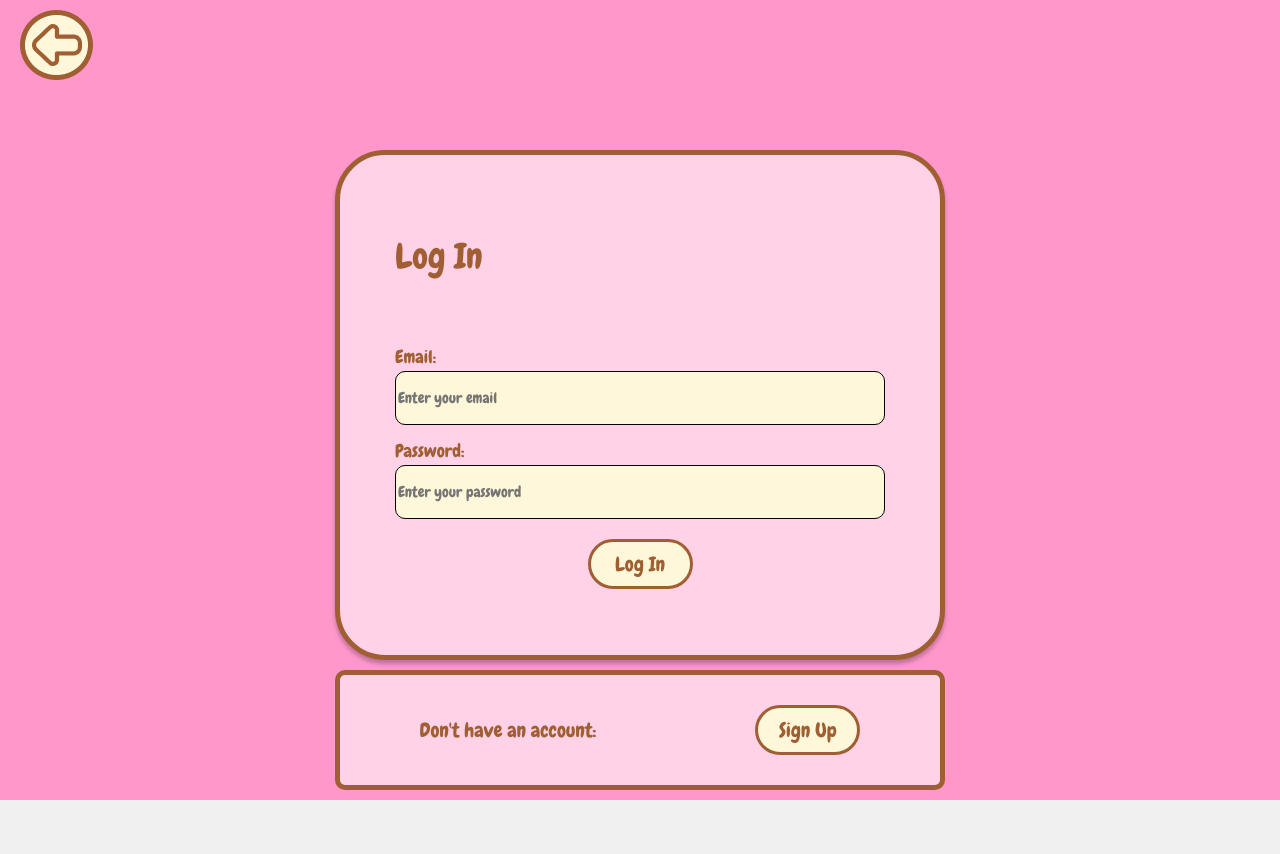
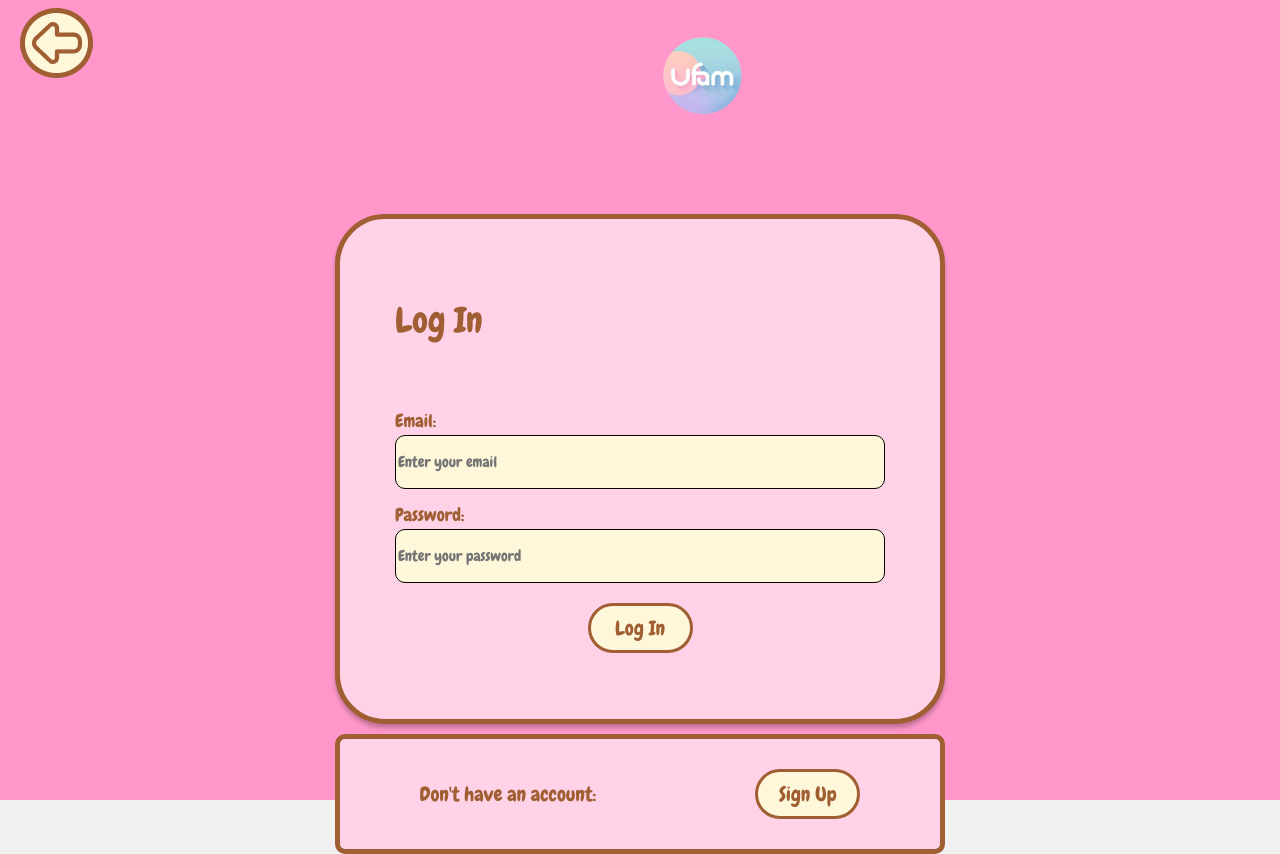
Before and after one commit to Famblablap/uFam_front, a React (Vite) app: page /login in a window 1280 px wide. Before the commit the page ends 800 px from the top, so only its background shows below. Built offline with nearby package versions, Linux system fonts and the light colour scheme.

Commit message:
logo en el login

```diff
--- a/src/Pages/Login/Login.css
+++ b/src/Pages/Login/Login.css
@@ -115,6 +115,7 @@
     width: 73px;
     height: 70px;
     padding: 10px;
+    margin-right: 41%;
 }
 
 .arrowButtonLogin:hover {
@@ -135,7 +136,8 @@
     color: #ed1f29;
 }
 
-.linkArrowButtonLogin {
-    width: 100px;
-    height: 100px;
+.arrowLogoLogin{
+    display: flex;
+    flex-direction: row;
+
 }
--- a/src/Pages/Login/Login.jsx
+++ b/src/Pages/Login/Login.jsx
@@ -4,6 +4,7 @@ import "../Login/Login.css"
 import arrowButtonLogin from "../../assets/img/back_login.png"
 import { Link } from 'react-router-dom'
 import { login } from "../../Services/auth"
+import { NavLink } from "react-router-dom";
 
 
 
@@ -37,11 +38,21 @@ function Login() {
   return (
     <>
       <div className="containerLogin">
-        <Link to="/">
-            <div className="arrowButtonLogin">
+        <div className="arrowLogoLogin">
+          <div className="arrowButtonLogin">
+            <Link to="/">
               <img src={arrowButtonLogin} />
-            </div>
-        </Link>
+            </Link>
+          </div>
+
+          <NavLink to="/">
+            <img
+              src="src/assets/img/u__1_-removebg-preview.png"
+              atl="uFam_logo"
+              style={{ width: "150px", height: "150px", borderRadius: "10px" }}
+            />
+          </NavLink>
+        </div>
         <div className="loginCard">
           <div>
             <div className="loginTitle">
```
